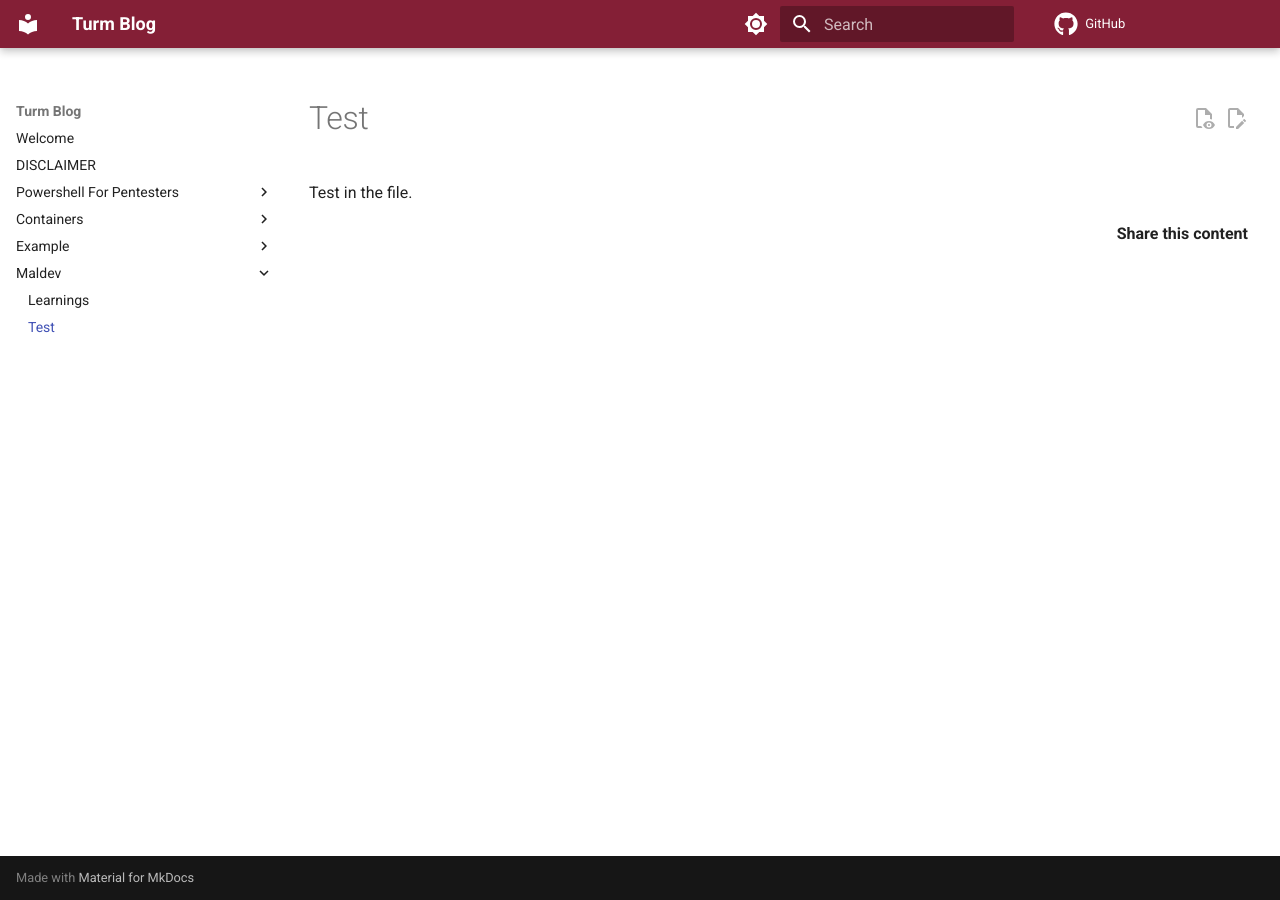
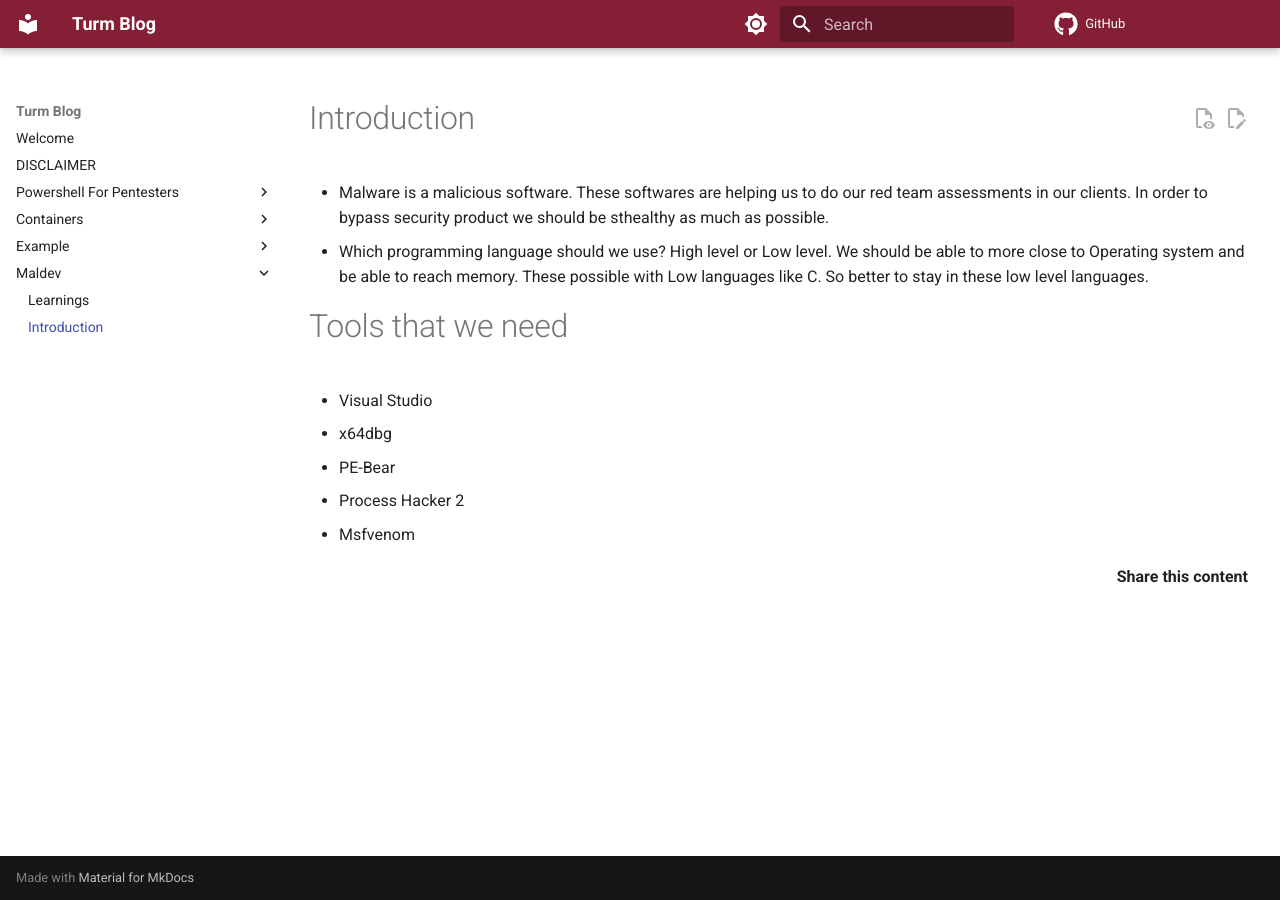
Before and after one commit to mturhanlar/mturhanlar.github.io, an MkDocs documentation site: the page built from docs/maldev/test.md, in a window 1280 px wide. Built offline with MkDocs 1.6.1 and Material for MkDocs 9.7.7, drawn with Linux system fonts in a browser that asks for light colours; comment, search, counter and statistics services are not loaded.

Commit message:
Adding new modules in Maldev

```diff
--- a/docs/maldev/test.md
+++ b/docs/maldev/test.md
@@ -1,3 +1,12 @@
-# Test
+# Introduction
 
-Test in the file.
+- Malware is a malicious software. These softwares are helping us to do our red team assessments in our clients. In order to bypass security product we should be sthealthy as much as possible.
+- Which programming language should we use? High level or Low level. We should be able to more close to Operating system and be able to reach memory. These possible with Low languages like C. So better to stay in these low level languages.
+
+# Tools that we need
+
+- Visual Studio
+- x64dbg
+- PE-Bear
+- Process Hacker 2
+- Msfvenom
```
